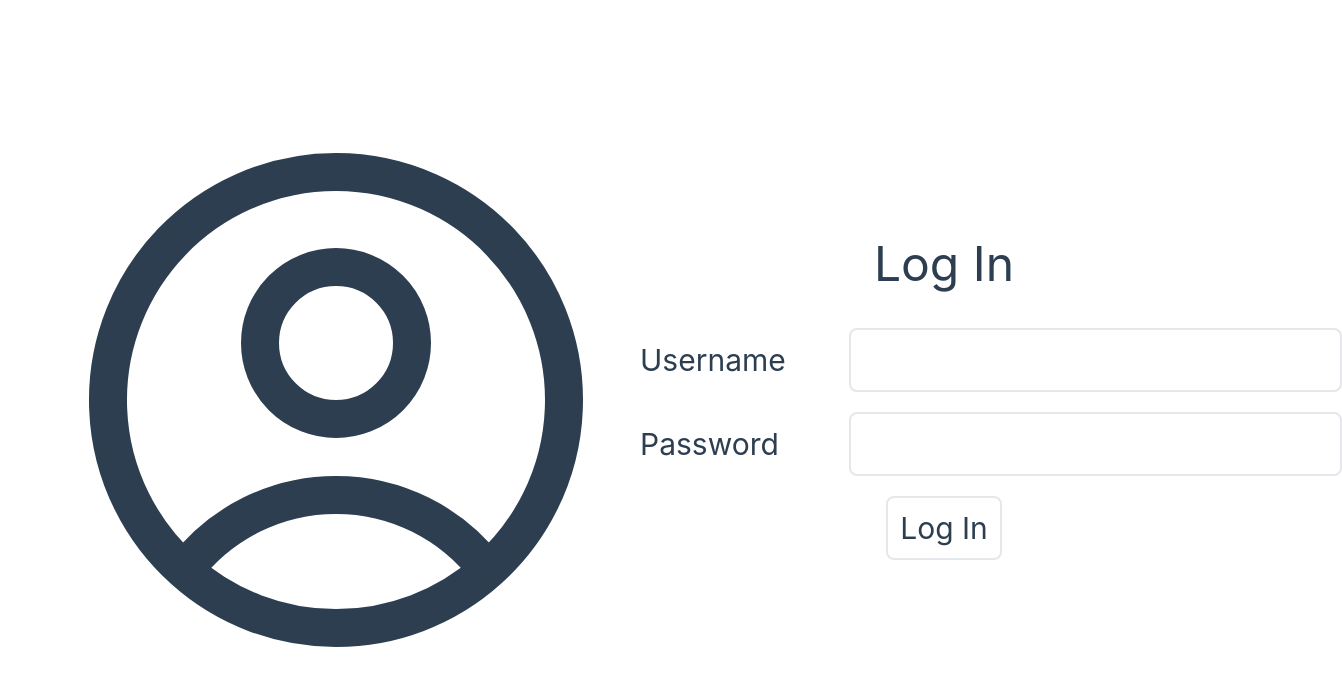
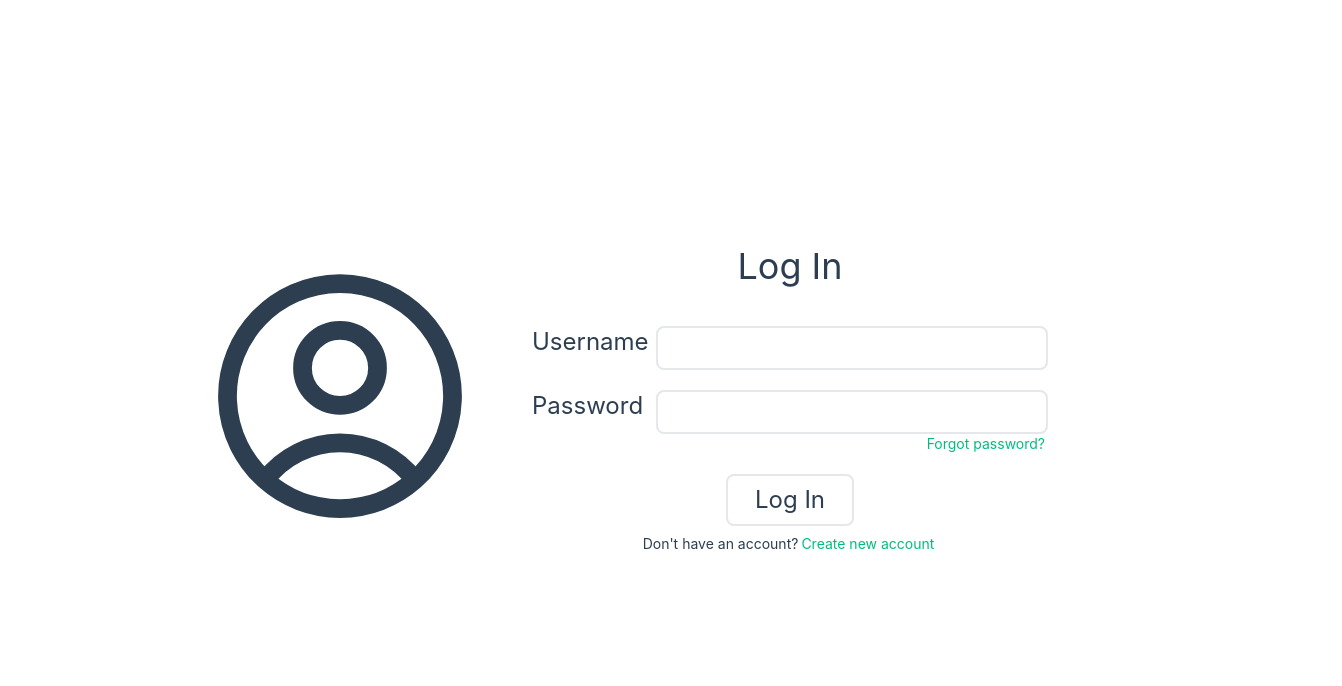
Before and after one commit to chhay-sophal/Samangkar, a Vue app in the folder frontend/: page /login in a window 1280 px wide. Shown: the top 686 px of the page, 1342 px wide, since content can reach past the window. Built offline with nearby package versions, Linux system fonts and the light colour scheme.

Commit message:
Implement log out

```diff
--- a/frontend/src/assets/main.css
+++ b/frontend/src/assets/main.css
@@ -19,12 +19,13 @@ a,
   padding: 3px;
 }
 
+body {
+  display: flex;
+  place-items: center;
+  font-family: "SF Pro Text", "SF Pro Icons", "Helvetica Neue", "Helvetica", "Arial", sans-serif;
+}
+
 @media (min-width: 1024px) {
-  body {
-    display: flex;
-    place-items: center;
-  }
-
   #app {
     display: grid;
     grid-template-columns: 1fr 1fr;
--- a/frontend/src/components/header.vue
+++ b/frontend/src/components/header.vue
@@ -8,16 +8,25 @@
                 <h1
                     class="text-left font-bold text-4xl text-primary hover:text-secondary"
                 >
-                    <router-link to="/">
+                    <router-link to="/" title="Homepage">
                         Samangkar
                     </router-link>
                 </h1>
             </div>
             <div class="justify-end">
-                <router-link to="/login">
-                    <svg xmlns="http://www.w3.org/2000/svg" fill="none" viewBox="0 0 24 24" stroke-width="2.5" stroke="currentColor" class="w-8 h-8">
-                        <path stroke-linecap="round" stroke-linejoin="round" d="M15.75 9V5.25A2.25 2.25 0 0 0 13.5 3h-6a2.25 2.25 0 0 0-2.25 2.25v13.5A2.25 2.25 0 0 0 7.5 21h6a2.25 2.25 0 0 0 2.25-2.25V15M12 9l-3 3m0 0 3 3m-3-3h12.75" />
-                    </svg>
+                <router-link v-if="!isLoggedIn" to="/login" title="Login">
+                    <div class="icon-container">
+                        <svg xmlns="http://www.w3.org/2000/svg" fill="none" viewBox="0 0 24 24" stroke-width="2" stroke="currentColor" class="w-8 h-8">
+                            <path stroke-linecap="round" stroke-linejoin="round" d="M8.25 9V5.25A2.25 2.25 0 0 1 10.5 3h6a2.25 2.25 0 0 1 2.25 2.25v13.5A2.25 2.25 0 0 1 16.5 21h-6a2.25 2.25 0 0 1-2.25-2.25V15M12 9l3 3m0 0-3 3m3-3H2.25" />
+                        </svg>
+                    </div>
+                </router-link>
+                <router-link v-if="isLoggedIn" to="/logout" title="Logout">
+                    <div class="icon-container">
+                        <svg xmlns="http://www.w3.org/2000/svg" fill="none" viewBox="0 0 24 24" stroke-width="2" stroke="currentColor" class="w-8 h-8">
+                            <path stroke-linecap="round" stroke-linejoin="round" d="M15.75 9V5.25A2.25 2.25 0 0 0 13.5 3h-6a2.25 2.25 0 0 0-2.25 2.25v13.5A2.25 2.25 0 0 0 7.5 21h6a2.25 2.25 0 0 0 2.25-2.25V15m3 0 3-3m0 0-3-3m3 3H9" />
+                        </svg>
+                    </div>
                 </router-link>
             </div>
         </nav>
@@ -30,3 +39,29 @@ import { useDark, useToggle } from "@vueuse/core"
 const isDark = useDark();
 const toggleDark = useToggle(isDark);
 </script>
+
+<script>
+export default {
+    data() {
+        return {
+            showTooltipText: false,
+        }
+    },
+    computed: {
+        isLoggedIn() {
+            // Implement logic to check if the user is logged in
+            // For example, check if a token exists in local storage
+            const token = localStorage.getItem('token');
+            return !!token; // Return true if token exists, otherwise false
+        }
+    },
+    methods: {
+        showTooltip(text) {
+           this.showTooltipText = true;
+        },
+        hideTooltip() {
+            this.showTooltipText = false;
+        },
+    }
+}
+</script>
--- a/frontend/src/router.js
+++ b/frontend/src/router.js
@@ -1,6 +1,7 @@
 import { createRouter, createWebHistory } from 'vue-router'
 import HomeView from './views/HomeView.vue'
 import LoginView from './views/LoginView.vue'
+import LogoutView from './views/LogoutView.vue'
 
 const routes = [
     {
@@ -14,6 +15,12 @@ const routes = [
         component: LoginView,
         meta: { requiresAuth: false, hideHeaderFooter: true }
     },
+    {
+        name: 'logoutPageRoute',
+        path: '/logout',
+        component: LogoutView,
+        meta: { requiresAuth: false, hideHeaderFooter: true}
+    },
 ];
 
 const router = createRouter({
--- a/frontend/src/views/HomeView.vue
+++ b/frontend/src/views/HomeView.vue
@@ -1,29 +1,34 @@
 <template>
     <div class="col-start-1 col-end-3 text-center text-5xl">
-      <button @click="fetchGreeting">Fetch Greeting</button>
+      <!-- <button @click="fetchData">Fetch Greeting</button> -->
       <h1 class="text-cyan-500">{{ greeting }}</h1>
     </div>
   </template>
 
 <script>
 import axios from 'axios';
+import http from '@/services/httpService';
+import { getToken, removeToken } from '@/services/authService';
 
 export default {
   data() {
     return {
-      greeting: ''
+      greeting: null,
     };
   },
+  mounted() {
+    this.fetchData();
+  },
   methods: {
-    fetchGreeting() {
-      axios.get('http://localhost:8080/greeting')
-        .then(response => {
-          this.greeting = response.data;
-        })
-        .catch(error => {
-          console.error("There was an error fetching the greeting:", error);
-        });
-    }
-  }
+    async fetchData() {
+      try {
+        const response = await http.get(''); // Replace '/api/data' with your actual API endpoint
+        this.greeting = response.data;
+        console.log('Data:', response.data);
+      } catch (error) {
+        console.error('Error fetching data:', error.message);
+      }
+    },
+  },
 };
 </script>
--- a/frontend/src/views/LoginView.vue
+++ b/frontend/src/views/LoginView.vue
@@ -1,43 +1,100 @@
 <template>
-  <div class="grid grid-cols-2 m-auto col-span-2">
-    <div class="">
+  <div class="grid grid-cols-3 m-auto col-span-2">
+    <div class="col-span-3 sm:col-span-1">
       <svg xmlns="http://www.w3.org/2000/svg" fill="none" viewBox="0 0 24 24" stroke-width="1.5" stroke="currentColor" class="w-full">
         <path stroke-linecap="round" stroke-linejoin="round" d="M17.982 18.725A7.488 7.488 0 0 0 12 15.75a7.488 7.488 0 0 0-5.982 2.975m11.963 0a9 9 0 1 0-11.963 0m11.963 0A8.966 8.966 0 0 1 12 21a8.966 8.966 0 0 1-5.982-2.275M15 9.75a3 3 0 1 1-6 0 3 3 0 0 1 6 0Z" />
       </svg>
+      <div class="sm:hidden block">
+        <div class="col-span-2 flex flex-col justify-center gap-5">
+          <div class="flex flex-col justify-end">
+            <h1 class="text-center text-4xl mb-5">Log In</h1>
           </div>
-    <div class="flex flex-col justify-center gap-5">
-      <div class="flex flex-col justify-end">
-        <h1 class="text-center text-5xl mb-5">Log In</h1>
-      </div>
-      <div class="text-3xl">
-        <form @submit.prevent="handleLogin" class="grid grid-cols-3 gap-5">
-          <div class="flex flex-col justify-center">
-            <label for="username">Username</label>
-          </div>
-          <div class="col-span-2">
+          <div class="text-2xl">
+            <form @submit.prevent="handleLogin" class="flex flex-col gap-5">
+              <div class="flex justify-center gap-3">
+                <label for="username" class=" w-28">Username</label>
                 <input
                   v-model="username"
-              type="text" class="border-2 rounded-lg p-3 dark:bg-custom-dark dark:border-gray-700 dark:text-white"
+                  type="text" class="border-2 rounded-lg p-1 px-2 dark:bg-custom-dark dark:border-gray-700 dark:text-white"
                 >
               </div>
-          <div class="flex flex-col justify-center">
-            <label for="Password">Password</label>
-          </div>
-          <div class="col-span-2">
+              <div class="flex justify-center gap-3">
+                <label for="Password" class=" w-28">Password</label>
+                <div class="flex flex-col">
                     <input
                         v-model="password"
-              type="password" class="border-2 rounded-lg p-3 dark:bg-custom-dark dark:border-gray-700 dark:text-white"
+                        type="password" class="border-2 rounded-lg p-1 px-2 dark:bg-custom-dark dark:border-gray-700 dark:text-white"
                     >
+                    <div class="flex justify-end text-sm">
+                      <button @click="">
+                        <a>Forgot password?</a>
+                      </button>
                     </div>
-          <div class="col-span-3 flex justify-center">
+                </div>
+              </div>
+              <div class="col-span-3 flex flex-col items-center justify-center w-full gap-2">
                 <button
                   type="submit"
-              class="border-2 rounded-lg p-3 hover:bg-slate-600 hover:text-gray-100"
+                  class="border-2 rounded-lg p-2 hover:bg-slate-600 hover:text-gray-100 w-32"
                 >
                   Log In
                 </button>
+                <div class="flex text-sm">
+                  Don't have an account?
+                      <button @click="">
+                        <a>Create new account</a>
+                      </button>
+                    </div>
               </div>
             </form>
+          </div>
+        </div>
+      </div>
+    </div>
+    <div class="sm:block hidden col-span-2">
+      <div class="flex flex-col justify-center gap-5">
+        <div class="flex flex-col justify-end">
+          <h1 class="text-center text-4xl mb-5">Log In</h1>
+        </div>
+        <div class="text-2xl">
+          <form @submit.prevent="handleLogin" class="flex flex-col gap-5">
+            <div class="flex justify-center gap-3">
+              <label for="username" class=" w-28">Username</label>
+              <input
+                v-model="username"
+                type="text" class="border-2 rounded-lg p-1 px-2 dark:bg-custom-dark dark:border-gray-700 dark:text-white"
+              >
+            </div>
+            <div class="flex justify-center gap-3">
+              <label for="Password" class=" w-28">Password</label>
+              <div class="flex flex-col">
+                  <input
+                      v-model="password"
+                      type="password" class="border-2 rounded-lg p-1 px-2 dark:bg-custom-dark dark:border-gray-700 dark:text-white"
+                  >
+                  <div class="flex justify-end text-sm">
+                    <button @click="">
+                      <a>Forgot password?</a>
+                    </button>
+                  </div>
+              </div>
+            </div>
+            <div class="col-span-3 flex flex-col items-center justify-center w-full gap-2">
+              <button
+                type="submit"
+                class="border-2 rounded-lg p-2 hover:bg-slate-600 hover:text-gray-100 w-32"
+              >
+                Log In
+              </button>
+              <div class="flex text-sm">
+                Don't have an account?
+                    <button @click="">
+                      <a>Create new account</a>
+                    </button>
+                  </div>
+            </div>
+          </form>
+        </div>
       </div>
     </div>
   </div>
--- /dev/null
+++ b/frontend/src/views/LogoutView.vue
@@ -0,0 +1,50 @@
+<template>
+    <div class="col-span-2 bg-slate-400 dark:bg-slate-800 text-gray-100 w-96 h-96 rounded-lg p-10 grid grid-rows-5 items-center text-xl">
+        <div class="flex items-center justify-center row-span-3 w-full">
+            <div class="w-32">
+                <svg xmlns="http://www.w3.org/2000/svg" viewBox="0 0 576 512" class=" fill-gray-100">
+                    <path d="M320 32c0-9.9-4.5-19.2-12.3-25.2S289.8-1.4 280.2 1l-179.9 45C79 51.3 64 70.5 64 92.5V448H32c-17.7 0-32 14.3-32 32s14.3 32 32 32H96 288h32V480 32zM256 256c0 17.7-10.7 32-24 32s-24-14.3-24-32s10.7-32 24-32s24 14.3 24 32zm96-128h96V480c0 17.7 14.3 32 32 32h64c17.7 0 32-14.3 32-32s-14.3-32-32-32H512V128c0-35.3-28.7-64-64-64H352v64z"/>
+                </svg>
+            </div>
+        </div>
+        <div class="">
+            Are you sure that you want to log out?
+        </div>
+        <div class="flex justify-center gap-5">
+            <button
+                @click="goBack"
+                class="border rounded-xl p-5 py-2 border-gray-100 hover:text-slate-800 hover:bg-slate-100"
+            >
+                Go back
+            </button>
+            <button
+                @click="logOut"
+                class="border rounded-xl p-5 py-2 border-red-700 bg-red-500 hover:bg-red-700 text-gray-100"
+            >
+                Logout
+            </button>
+        </div>
+    </div>
+</template>
+
+<script>
+import { removeToken } from '@/services/authService';
+
+export default {
+    methods: {
+        async logOut() {
+            try {
+                removeToken();
+                // Redirect or perform any other action after successful logout
+                this.$router.push({ name: 'homePageRoute' });
+            } catch (error) {
+                console.error('Logout failed:', error.message);
+            }
+        },
+        goBack() {
+            // Navigate back to the previous route
+            this.$router.go(-1);
+        },
+    },
+};
+</script>
```
Also changed, not shown: 1 other file (tests, documents, lock files or other folders). Lines whose indentation alone changed are shown as unchanged.
